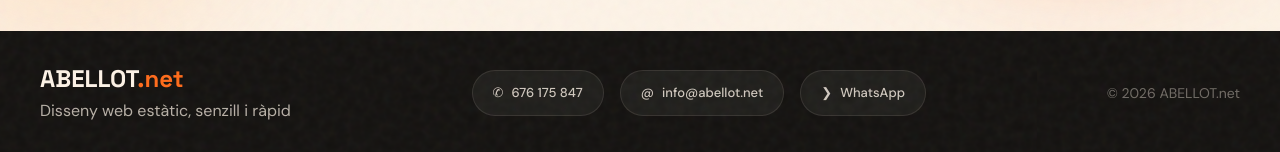
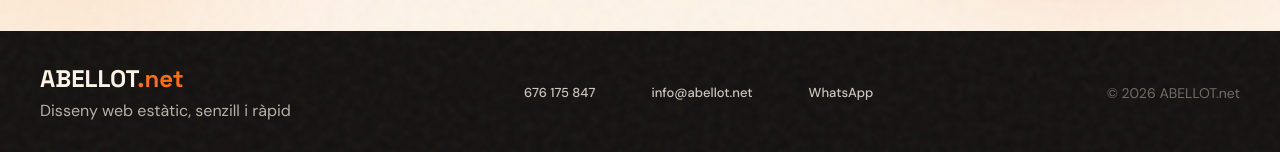
Before and after one commit to mutRec/web-abellot, a plain HTML site: page index.html in a window 1280 px wide. Shown: the part 645-797 px from the top of the page. Drawn offline with nearby package versions, Linux system fonts and the light colour scheme.

Commit message:
modificar footer

```diff
--- a/index.html
+++ b/index.html
@@ -99,19 +99,19 @@
           </div>
           <div class="flex flex-col sm:flex-row items-center justify-center gap-4 text-cream/80">
             <a href="tel:+34676175847"
-              class="flex items-center gap-2 hover:text-yellow transition-colors whitespace-nowrap px-3 py-2 rounded-full bg-cream/5 border border-cream/10 hover:bg-cream/10">
-              <span aria-hidden="true">✆</span>
+              class="flex items-center gap-2 hover:text-yellow">
+
               <span>676 175 847</span>
             </a>
             <a href="mailto:info@abellot.net"
-              class="flex items-center gap-2 hover:text-yellow transition-colors whitespace-nowrap px-3 py-2 rounded-full bg-cream/5 border border-cream/10 hover:bg-cream/10">
-              <span aria-hidden="true">@</span>
+              class="flex items-center gap-2 hover:text-yellow">
+
               <span>info@abellot.net</span>
             </a>
             <a href="https://wa.me/34676175847?text=Hola%20ABELLOT.net%2C%20vull%20informaci%C3%B3%20sobre%20els%20vostres%20serveis%20de%20disseny%20web."
               target="_blank" rel="noopener noreferrer"
-              class="flex items-center gap-2 hover:text-yellow transition-colors whitespace-nowrap px-3 py-2 rounded-full bg-cream/5 border border-cream/10 hover:bg-cream/10">
-              <span aria-hidden="true">❯</span>
+              class="flex items-center gap-2 hover:text-yellow">
+
               <span>WhatsApp</span>
             </a>
           </div>
```
